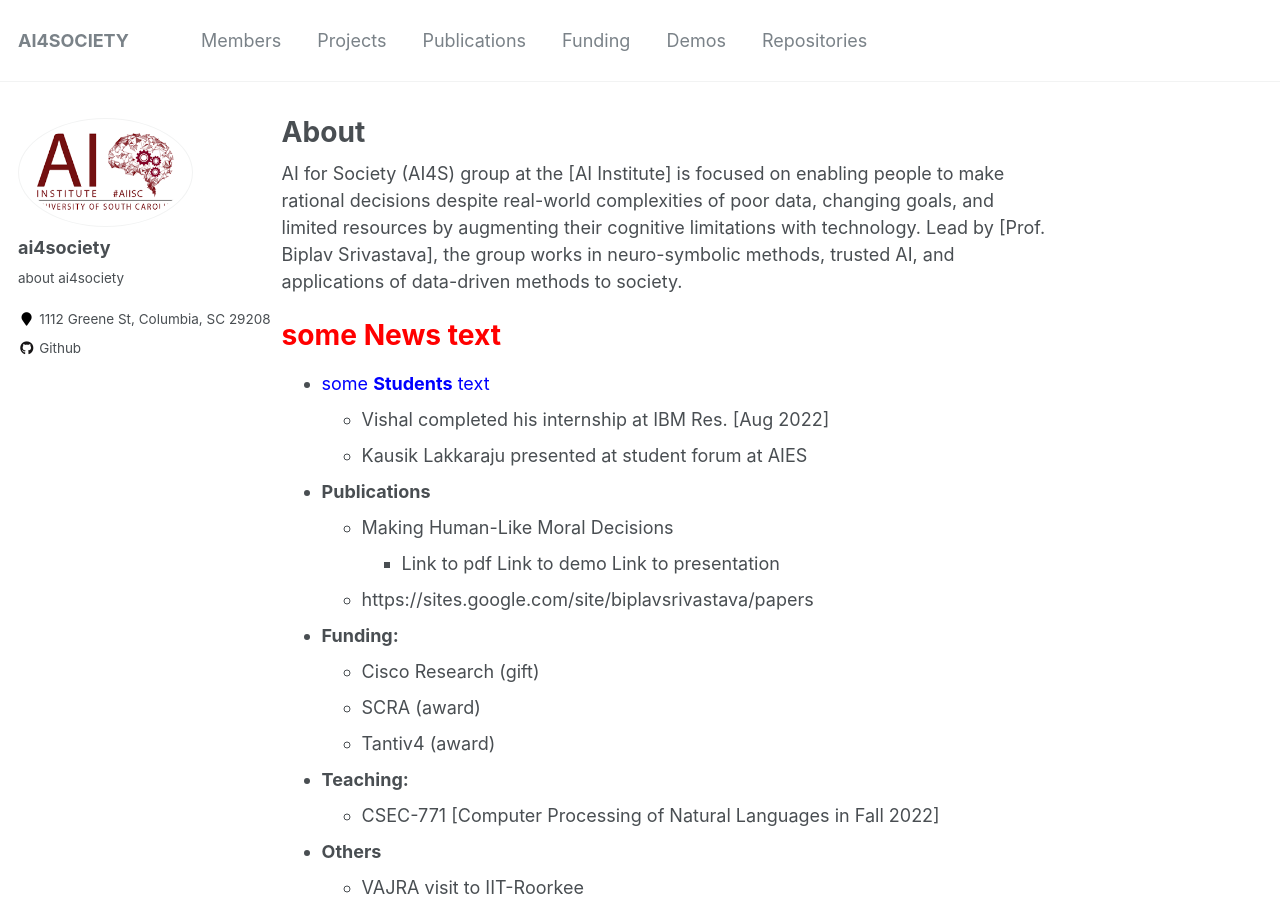
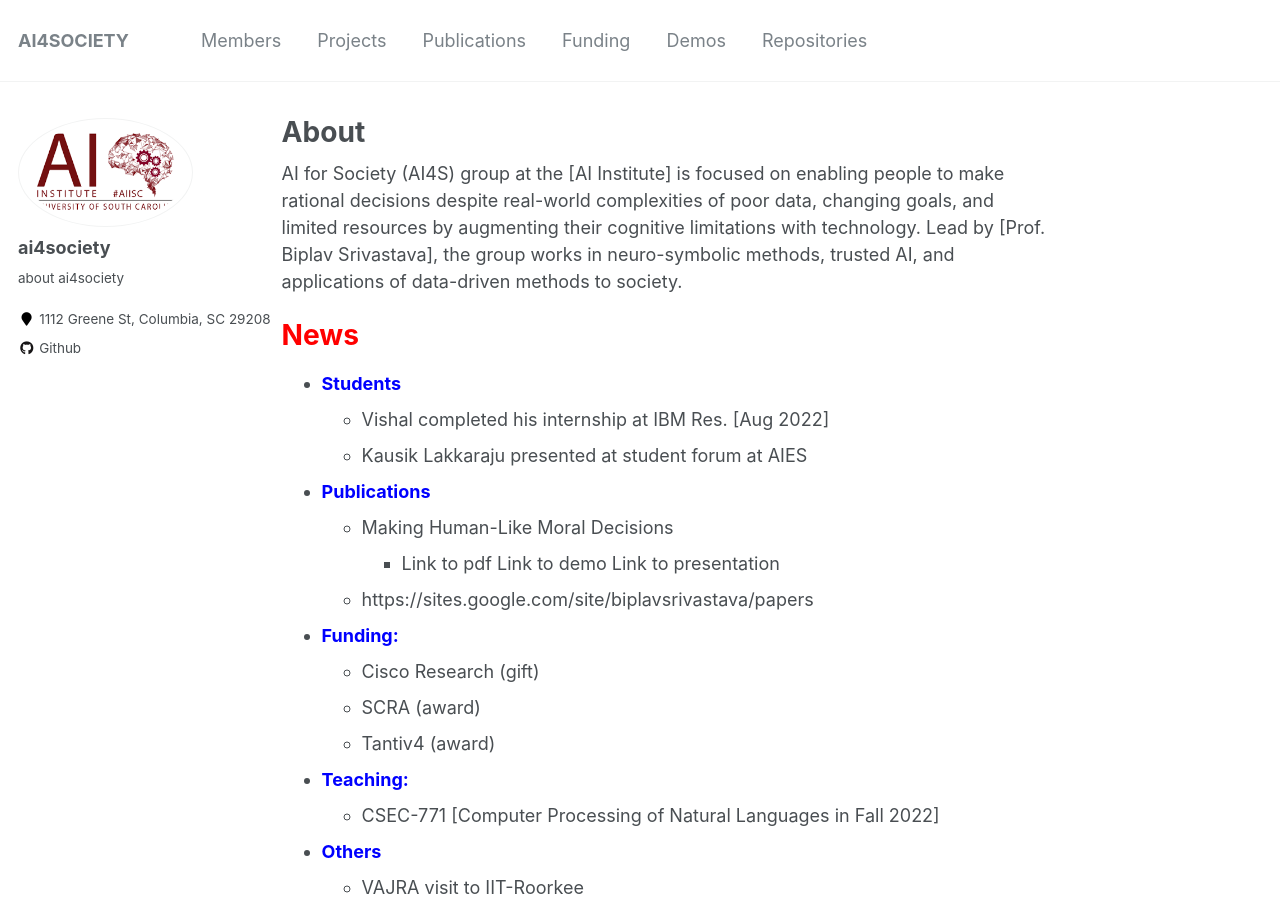
Before and after one commit to likitha-9/ai4society.github.io, a Jekyll site: the page built from _pages/about.md, in a window 1280 px wide and 900 px high. Built offline with Jekyll 4.4.1, drawn with Linux system fonts in a browser that asks for light colours.

```diff
--- a/_pages/about.md
+++ b/_pages/about.md
@@ -12,25 +12,25 @@
 
 
 
-<span style="color:red">some **News** text</span>
+<span style="color:red">**News**</span>
 ======
 
 
 
- * <span style="color:blue">some **Students** text</span>
+ * <span style="color:blue">**Students**</span>
     * Vishal completed his internship at IBM Res. [Aug 2022]
     * Kausik Lakkaraju presented at student forum at AIES
- * **Publications**
+ * <span style="color:blue">**Publications**</span>
     * Making Human-Like Moral Decisions
       * Link to pdf  Link to demo Link to presentation
     * https://sites.google.com/site/biplavsrivastava/papers
- * **Funding:**
+ * <span style="color:blue">**Funding:**</span>
     * Cisco Research (gift)
     * SCRA (award)
     * Tantiv4 (award)
- * **Teaching:**
+ * <span style="color:blue">**Teaching:**</span>
     * CSEC-771 [Computer Processing of Natural Languages in Fall 2022]
- * **Others**
+ * <span style="color:blue">**Others**</span>
     * VAJRA visit to IIT-Roorkee
 
 
```
